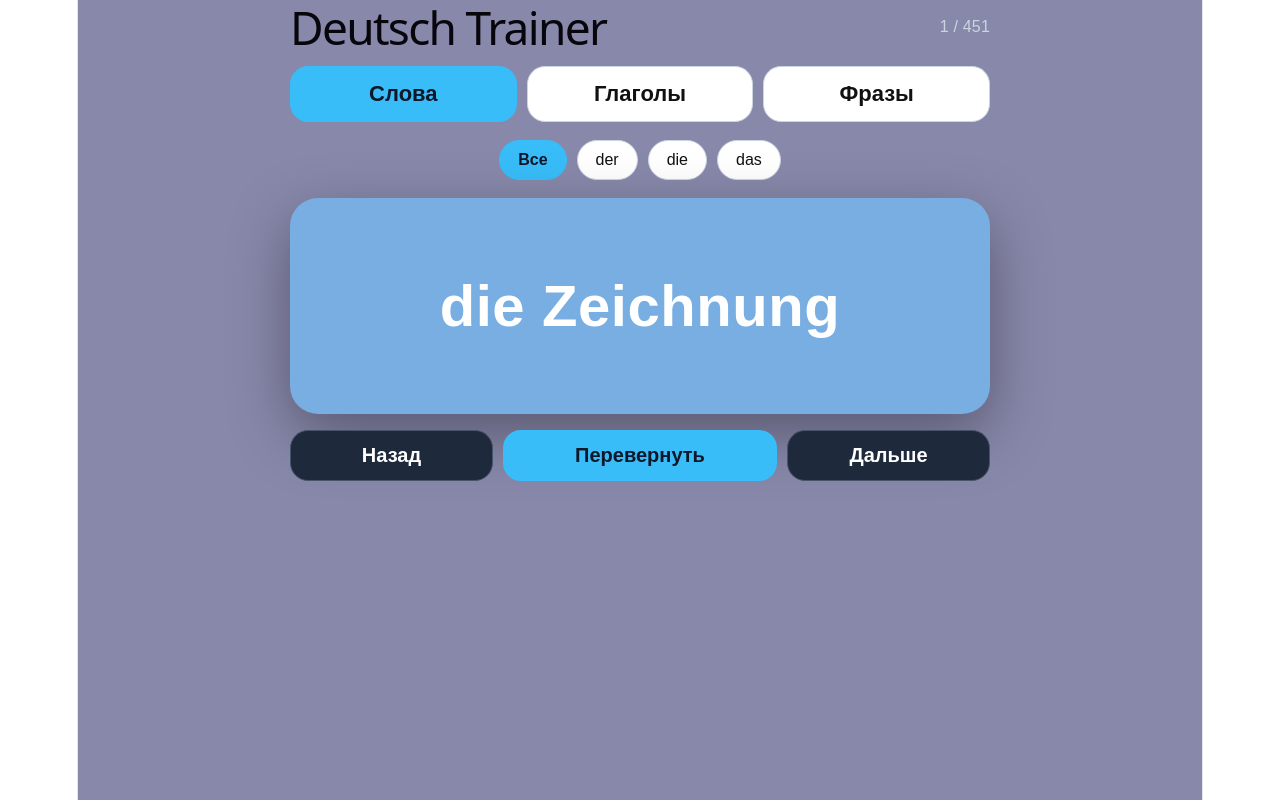
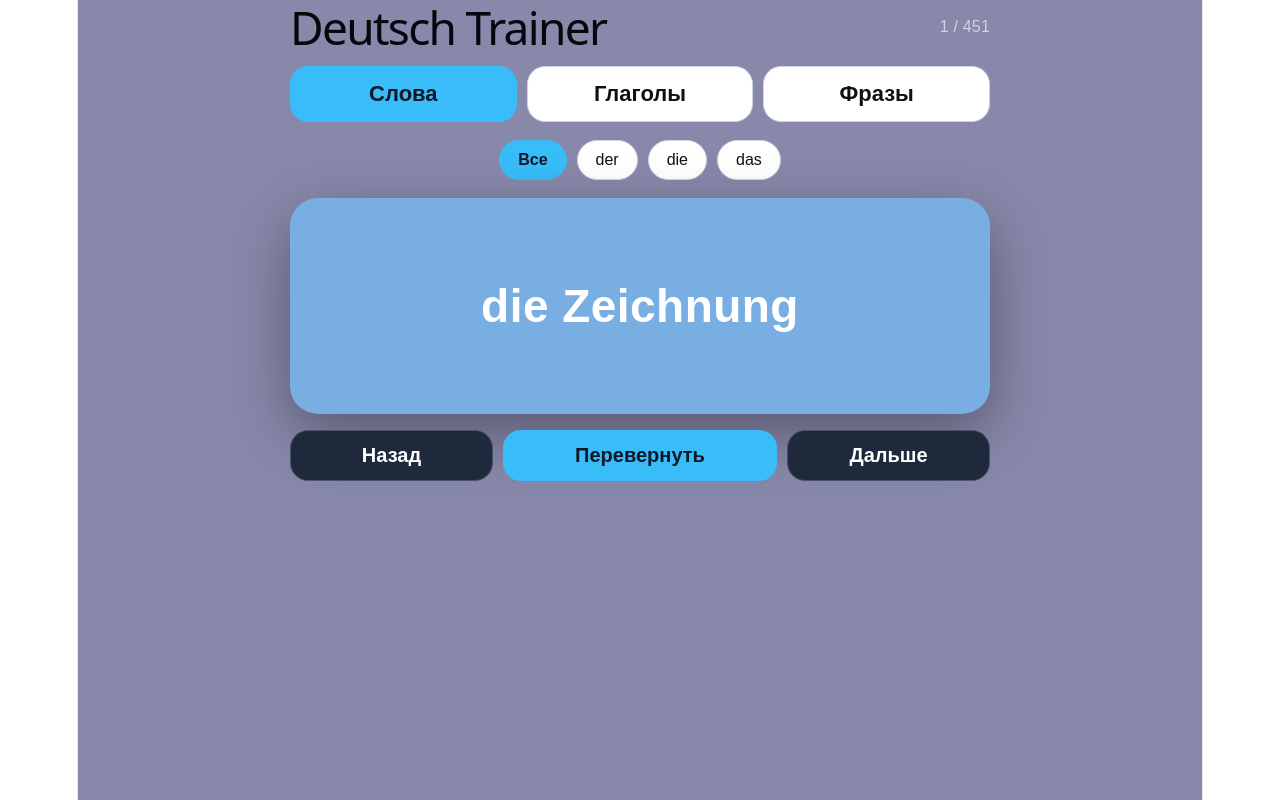
Before and after one commit to Anastasiia21/deutsch-trainer, a React (Vite) app: page / in a window 1280 px wide. Built offline with nearby package versions, Linux system fonts and the light colour scheme.

Commit message:
fix: reduce front card font size

```diff
--- a/src/App.jsx
+++ b/src/App.jsx
@@ -423,7 +423,7 @@ mainWord: {
 },
 
 frontMainWord: {
-  fontSize: "clamp(42px, 7vw, 58px)",
+  fontSize: "clamp(34px, 5.6vw, 46px)",
   letterSpacing: "0.01em",
 },
 
```
